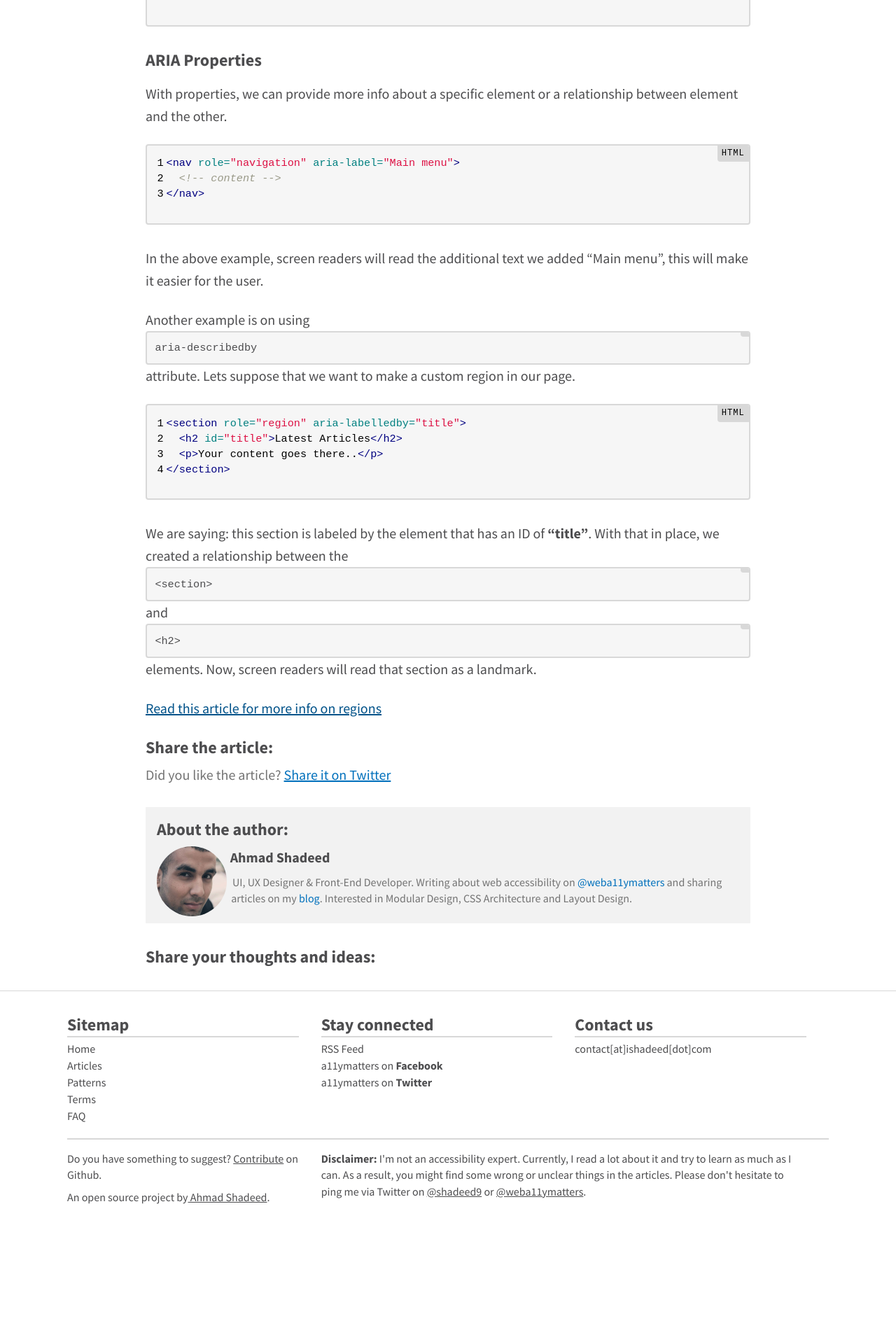
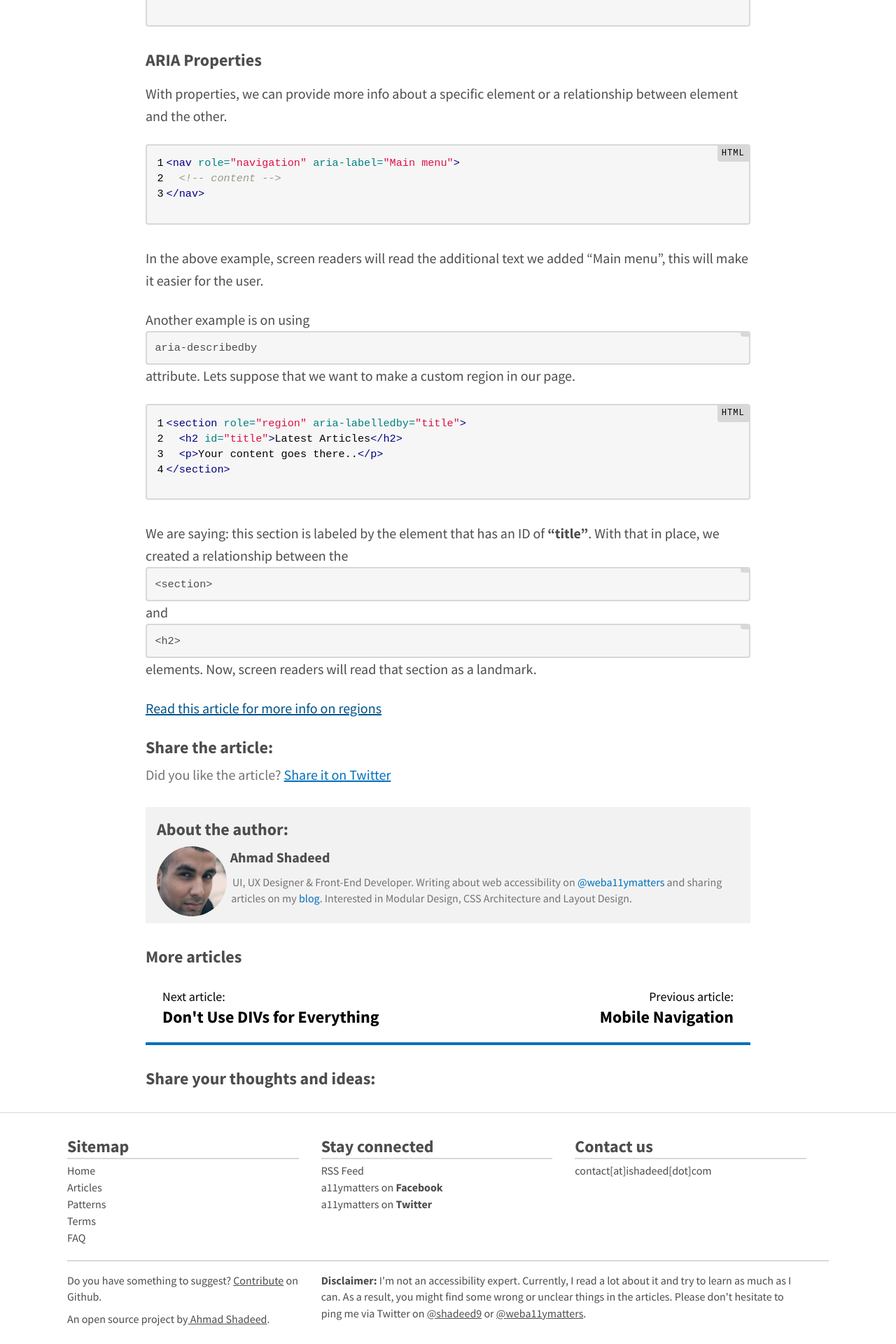
Before and after one commit to shadeed/a11ymatters, a Jekyll site: the page built from _posts/2016-09-21-intro-wai-aria.markdown, in a window 1280 px wide. Shown: the part 3028-4948 px from the top of the page at 70% size. Built offline with Jekyll 4.4.1, drawn with Linux system fonts in a browser that asks for light colours; comment, search, counter and statistics services are not loaded; before the commit the page ends 4774 px from its top, so only the background shows below that.

Commit message:
Add more articles at the end of each post

```diff
--- a/_layouts/pattern.html
+++ b/_layouts/pattern.html
@@ -109,13 +109,13 @@ layout: default
 
     <div class="o-wrapper o-wrapper--small">
         <section class="c-block c-block--more">
-            <h3 class="visually-hidden">More patterns</h3>
+            <h3 class="">More articles</h3>
             <div class="c-block--more__content">
-                {% if page.next.categories contains "pattern" %}
+                {% if page.next %}
                     <a class="c-block--more__link next" href="{{ page.next.url }}"> {{page.next.title}} </a>
                 {% endif %}
 
-                {% if page.previous.categories contains "pattern" %}
+                {% if page.previous %}
                     <a class="c-block--more__link prev" href="{{ page.previous.url }}"> {{page.previous.title}}</a>
                 {% endif %}
             </div>
--- a/_layouts/post.html
+++ b/_layouts/post.html
@@ -33,6 +33,21 @@ layout: default
 		</div>
 	</article>
 
+	<div class="o-wrapper o-wrapper--small u-push-bottom-large">
+		<section class="c-block c-block--more">
+			<h3 class="">More articles</h3>
+			<div class="c-block--more__content">
+				{% if page.next %}
+				<a class="c-block--more__link next" href="{{ page.next.url }}"> {{page.next.title}} </a>
+				{% endif %}
+
+				{% if page.previous %}
+				<a class="c-block--more__link prev" href="{{ page.previous.url }}"> {{page.previous.title}}</a>
+				{% endif %}
+			</div>
+		</section>
+	</div>
+
 	<div class="o-wrapper o-wrapper--small">
 		<h3>Share your thoughts and ideas:</h3>
 
--- a/assets/css/main.css
+++ b/assets/css/main.css
@@ -805,11 +805,11 @@ blockquote {
 .c-block--more__link {
   position: relative;
   display: block;
-  padding: 24px;
+  padding: 16px 0;
   -ms-flex: 1 1 50%;
       flex: 1 1 50%;
   color: inherit;
-  font-size: 16px;
+  font-size: 20px;
   font-weight: bold;
   transition: background 0.2s ease-out; }
   .c-block--more__link:before {
@@ -821,9 +821,9 @@ blockquote {
     font-size: 75%;
     font-weight: lighter; }
   .c-block--more__link.next:before {
-    content: "Next pattern:"; }
+    content: "Next article:"; }
   .c-block--more__link.prev:before {
-    content: "Previous pattern:"; }
+    content: "Previous article:"; }
   @media (min-width: 58em) {
     .c-block--more__link.prev {
       text-align: right; } }
@@ -832,6 +832,7 @@ blockquote {
     color: #fff; }
   @media (min-width: 58em) {
     .c-block--more__link {
+      padding: 24px;
       font-size: 24px;
       border-bottom: 4px solid #0170bc; }
       .c-block--more__link:before {
```
Also changed, not shown: _scss/components/_components.block.scss (+5 -4 lines).
